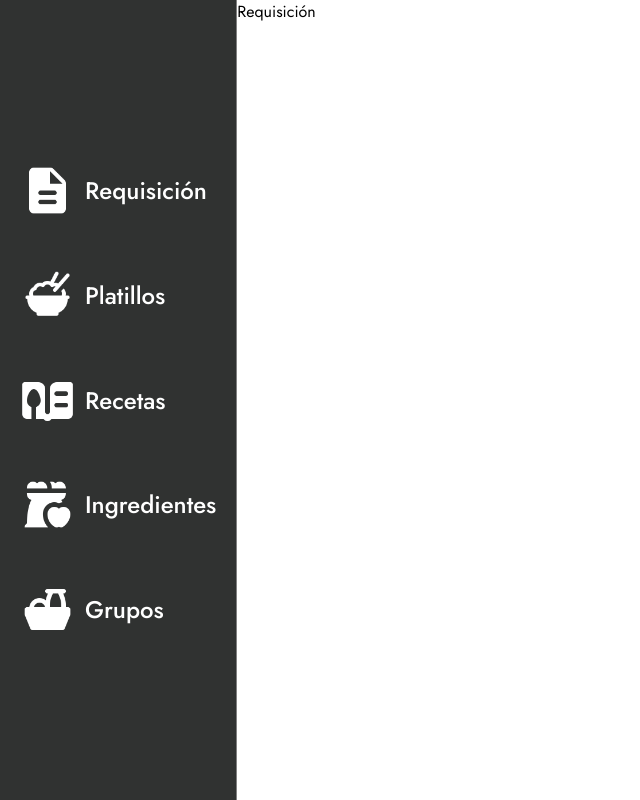
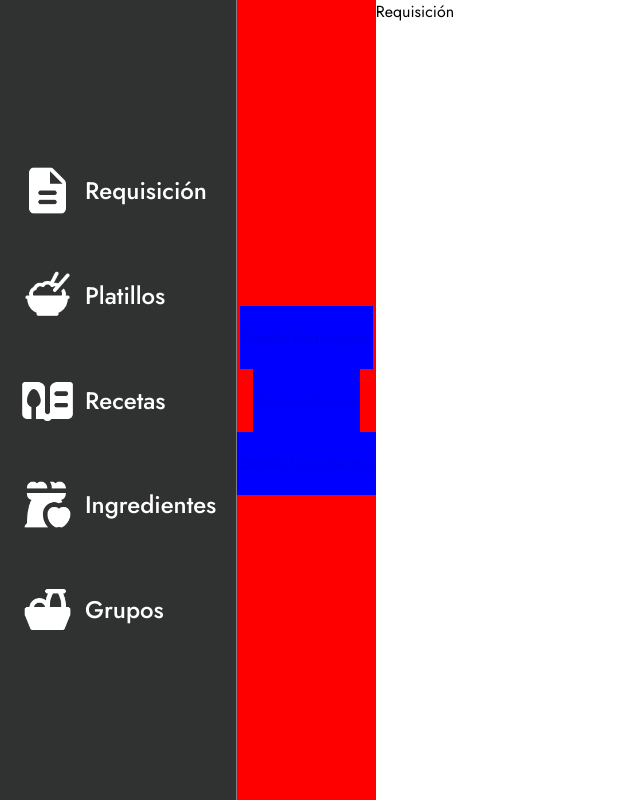
Before and after one commit to AntonioNoguera/IRE_FRONT_V2, a React (Create React App) app in the folder ire_front_r2/: page /platillos/requisicion in a window 1280 px wide. Before the commit this address led to /. Shown: the whole page, without its empty margins (0-640 px from the left). Built offline with nearby package versions, Linux system fonts and the light colour scheme.

Commit message:
New format related to the menu constant, working on the sub menu stuff

```diff
--- a/ire_front_r2/src/App.js
+++ b/ire_front_r2/src/App.js
@@ -1,7 +1,7 @@
 import Sidevar from './components/Sidebar/Sidebar'
 import './mainStyles.css'
 
-import { BrowserRouter as Router, Routes, Route, Navigate  } from 'react-router-dom';
+import { BrowserRouter as Router, Routes, Route, Navigate } from 'react-router-dom';
 
 import { Requisition, Dishes, Recipes, Ingredient, Groups } from './pages';
 
@@ -9,34 +9,52 @@ import MadeRouter from './components/MadeUpRouter/MadeRouter';
 
 const mainRoutes = [
 	{
-      path : "/",
-      name : "Requisición",
-      icon : "documento.png",
-      page : Requisition
+		path: "/",
+		name: "Requisición",
+		icon: "documento.png",
+		page: Requisition
 	},
 	{
-      path : "/platillos",
-      name : "Platillos",
-      icon : "cuenco-arroz.png",
-      page : Dishes
+		path: "/platillos",
+		name: "Platillos",
+		icon: "cuenco-arroz.png",
+		page: Dishes,
+		defaultPath: "/platillos/requisicion", // Añade esto
+		children: [
+		  {
+			path: "requisicion",
+			name: "Detalle Platillo",
+			page: Requisition
 		  },
 		  {
-      path : "/recetas",
-      name : "Recetas",
-      icon : "recetas.png",
-      page : Recipes
+			path: "recetas",
+			name: "Detalle Platillo",
+			page: Recipes
 		  },
 		  {
-      path : "/ingredientes",
-      name : "Ingredientes",
-      icon : "bolsa-frutas.png",
-      page : Ingredient
+			path: "ingredientes",
+			name: "Detalle Platillo",
+			page: Ingredient
+		  },
+		]
 	},
 	{
-      path : "/grupos",
-      name : "Grupos",
-      icon : "grupo.png",
-      page : Groups
+		path: "/recetas",
+		name: "Recetas",
+		icon: "recetas.png",
+		page: Recipes
+	},
+	{
+		path: "/ingredientes",
+		name: "Ingredientes",
+		icon: "bolsa-frutas.png",
+		page: Ingredient
+	},
+	{
+		path: "/grupos",
+		name: "Grupos",
+		icon: "grupo.png",
+		page: Groups
 	},
 
 ]
@@ -44,7 +62,7 @@ const mainRoutes = [
 function App() {
 	return (
 
-    <MadeRouter routes={mainRoutes}/>
+		<MadeRouter routes={mainRoutes} />
 	);
 }
 
--- a/ire_front_r2/src/components/MadeUpRouter/MadeRouter.js
+++ b/ire_front_r2/src/components/MadeUpRouter/MadeRouter.js
@@ -1,24 +1,44 @@
 import Sidebar from '../../components/Sidebar/Sidebar';
 import '../../mainStyles.css';
 
-import { BrowserRouter as Router, Routes, Route, Navigate  } from 'react-router-dom';
+import { BrowserRouter as Router, Routes, Route, Navigate } from 'react-router-dom';
 
-const MadeRouter = ({routes}) =>{
-    return(
+const RenderRoutes = ({ routes }) => {
+    return routes.map((route, index) => {
+        if (route.children) {
+            return (
+                <Route key={index} path={route.path} element={<route.page />}>
+                    {/* Si la ruta tiene un componente para index, úsalo. De lo contrario, redirige. */}
+                    {route.indexComponent ? (
+                        <Route index element={<route.indexComponent />} />
+                    ) : (
+                        <Route index element={<Navigate to={route.defaultPath} replace />} />
+                    )}
+
+                    {route.children.map((childRoute, childIndex) => (
+                        <Route key={childIndex} path={childRoute.path} element={<childRoute.page />} />
+                    ))}
+                </Route>
+            );
+        } else {
+            return <Route key={index} path={route.path} element={<route.page />} />;
+        }
+    });
+};
+
+const MadeRouter = ({ routes }) => {
+    return (
         <Router>
             <div className="flex">
-            <Sidebar routePages={routes} />
+                <Sidebar routePages={routes} />
 
-            <Routes>
-                {routes.map((pageItem,index) => (
-                        <Route key = {index} path = {pageItem.path}  exact = {true}  Component = {pageItem.page}/>
-                    ))
-                }
-                <Route path="*" element={<Navigate to="/" replace />} />
-            </Routes>
+                <Routes>
+                    {RenderRoutes({ routes })}
+                    <Route path="*" element={<Navigate to="/" replace />} />
+                </Routes>
             </div>
         </Router>
-    )
-}
+    );
+};
 
 export default MadeRouter;
--- a/ire_front_r2/src/components/Sidebar/Sidebar.js
+++ b/ire_front_r2/src/components/Sidebar/Sidebar.js
@@ -8,7 +8,7 @@ const Sidebar = ({routePages}) => {
         <div className={styles.sidebar}>
             <ul>
                 {routePages.map( (page,index) => (
-                        <SideBarAtom key = {index} to={page.path} icon= {page.icon}>
+                        <SideBarAtom key = {index} to = {page.path}  icon= {page.icon}>
                             {page.name}
                         </SideBarAtom>
                     )
--- a/ire_front_r2/src/index.js
+++ b/ire_front_r2/src/index.js
@@ -4,7 +4,7 @@ import App from './App';
 
 const root = ReactDOM.createRoot(document.getElementById('root'));
 root.render(
-  <React.StrictMode>
+ <React.StrictMode>
     <App />
   </React.StrictMode>
 );
--- a/ire_front_r2/src/pages/Dishes.js
+++ b/ire_front_r2/src/pages/Dishes.js
@@ -1,6 +1,18 @@
-const Dishes =()=> {
+import { Link, Outlet } from 'react-router-dom';
+import styles from './dishes.module.css'
+
+const Dishes = () => {
     return (
-        <p>  Working on the dishes lol</p>
+        <div className={styles.mainContainer}>
+
+            <nav className={styles.leftMenu}>
+                <Link className={styles.linkFormat} to="requisicion">Detalle Requisición</Link>
+                <Link className={styles.linkFormat} to="recetas">Detalle Recetas</Link>
+                <Link className={styles.linkFormat} to="ingredientes">Detalle Ingredientes</Link>
+            </nav>
+            {/* Outlet renderizará el componente correspondiente a la sub-ruta activa */}
+            <Outlet className={styles.outlet} />
+        </div>
 
     )
 }
--- /dev/null
+++ b/ire_front_r2/src/pages/dishes.module.css
@@ -0,0 +1,19 @@
+.mainContainer{
+    display: flex;
+}
+
+.leftMenu{
+    background-color: red;
+    display: flex;
+    align-items: center;
+    justify-content: center;
+    flex-direction: column;
+
+}
+
+
+.linkFormat{
+    background-color: blue;
+    text-decoration: none;
+    padding: 20px 2px;
+}
```
Lines whose indentation alone changed are shown as unchanged.
